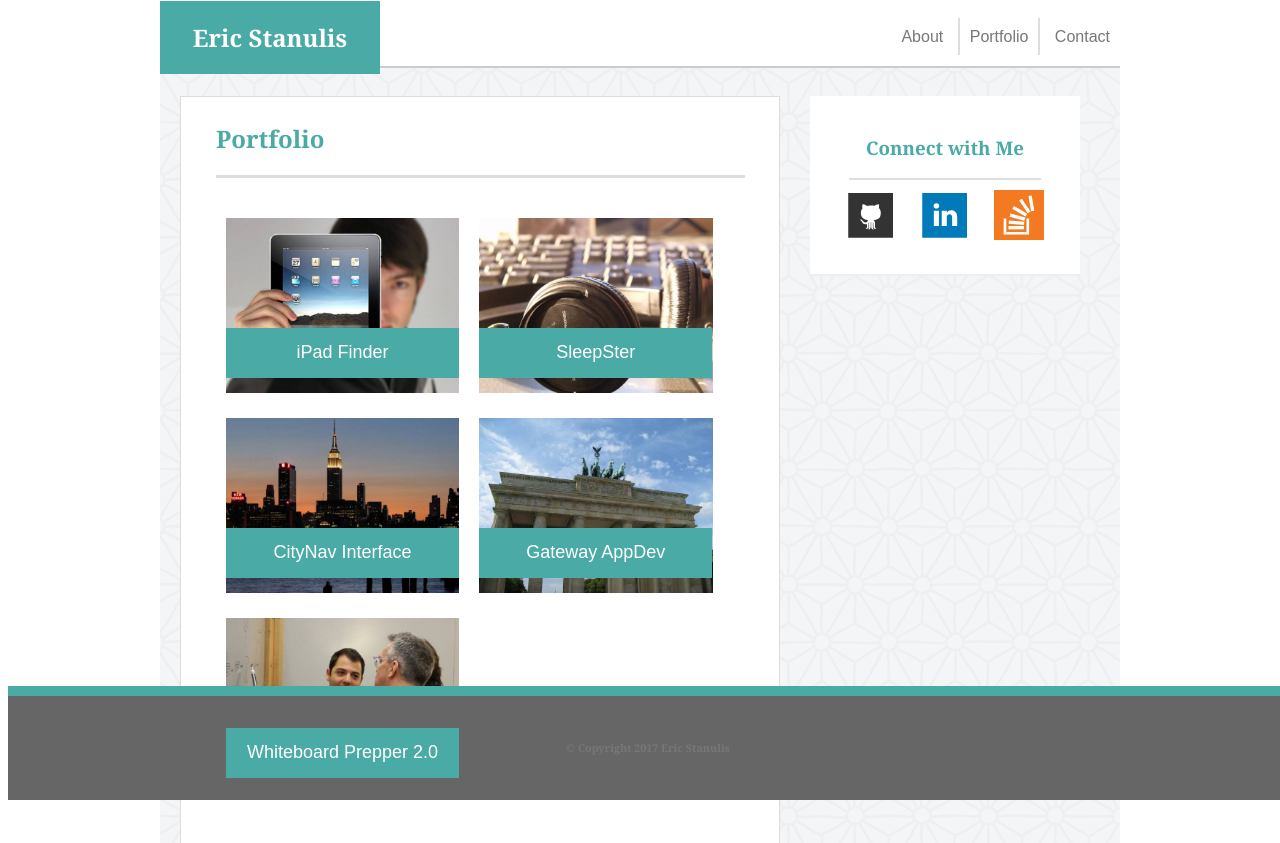
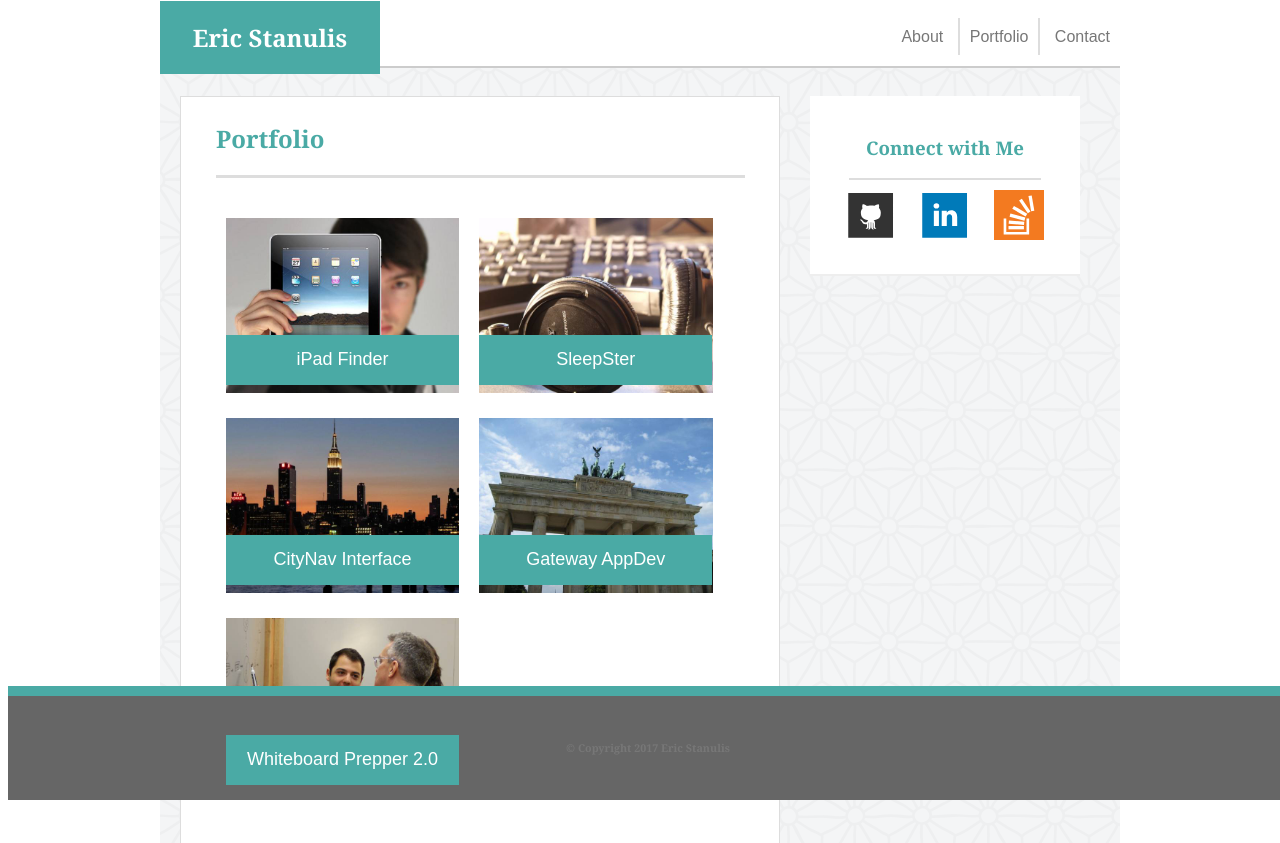
Before and after one commit to FelixSolon/Basic-Portfolio, a plain HTML site: page portfolio.html in a window 1280 px wide. Shown: the top 843 px of the page. Drawn offline with Linux system fonts and the light colour scheme.

Commit message:
Finalizing Portfolio for real.

```diff
--- a/assets/css/style.css
+++ b/assets/css/style.css
@@ -1,3 +1,12 @@
+/*In a perfect world, I'd probably
+split this out into a few different CSS
+files to make it easier to manage.
+Probably into different folders for page-
+specific styles, like for the form, and
+break it down into IDs, classes, and element
+especially once a site gets larger. I'm sorta
+out of time though :-( */
+
 * {
   -webkit-box-sizing: border-box;
      -moz-box-sizing: border-box;
@@ -184,7 +193,7 @@ a {
 .portfolioText {
 	position: absolute;
 	left: 0px;
-	top: 110px;
+	top: 117px;
 	background-color: #4aaaa5;
 	z-index: 1;
 	width: 233px;
--- a/portfolio.html
+++ b/portfolio.html
@@ -20,25 +20,27 @@
 			<article id="aboutMe">
 				<div id="aboutMeBorder"><h1>Portfolio</h1></div>
 				<div class="portfolioDiv">
-					<img src="assets/images/ipad.jpg" alt="My First Project" class="portfolioImage"/>
-					<figcaption class=portfolioText>iPad Finder</figcaption>
+					<a href="http://www.ask.com/web?q=placeholder&o=0&qo=homepageSearchBox" target="_blank"><img src="assets/images/ipad.jpg" alt="My First Project" class="portfolioImage" href="https://www.apple.com/ios/app-store/"/>
+					<figcaption class=portfolioText>iPad Finder</figcaption></a>
 				</div>
 
 				<div class="portfolioDiv">
-					<img src="assets/images/headphones.jpg" alt="My First Project" class="portfolioImage"/>
-					<figcaption class=portfolioText>SleepSter</figcaption>
+					<a href="https://www.google.com/search?q=placeholder&oq=placeholder&aqs=chrome.0.0l6.5545j0j4&sourceid=chrome&ie=UTF-8" target="_blank"><img src="assets/images/headphones.jpg" alt="My First Project" class="portfolioImage"/>
+					<figcaption class=portfolioText>SleepSter</figcaption></a>
 				</div>
 				<div class="portfolioDiv">
-					<img src="assets/images/city.jpg" alt="My First Project" class="portfolioImage"/>
-					<figcaption class=portfolioText>CityNav Interface</figcaption>
+					<a href="http://www.bing.com/search?q=placeholder&qs=n&form=QBLH&sp=-1&pq=placeholder&sc=8-9&sk=&cvid=3749DE999D2B483B8EC6DDB58C245BD4" target="_blank"><img src="assets/images/city.jpg" alt="My First Project" class="portfolioImage"/>
+					<figcaption class=portfolioText>CityNav Interface</figcaption></a>
 				</div>
 				<div class="portfolioDiv">
-					<img src="assets/images/gate.jpg" alt="My First Project" class="portfolioImage"/>
-					<figcaption class=portfolioText>Gateway AppDev</figcaption>
+					<a href="https://duckduckgo.com/?q=placeholder&t=hq&ia=web" target="_blank"><img src="assets/images/gate.jpg" alt="My First Project" class="portfolioImage"/>
+					<figcaption class=portfolioText>Gateway AppDev</figcaption></a>
 				</div>
 				<div class="portfolioDiv">
+					<a href="https://search.yahoo.com/search;_ylc=X3oDMTFiN25laTRvBF9TAzIwMjM1MzgwNzUEaXRjAzEEc2VjA3NyY2hfcWEEc2xrA3NyY2h3ZWI-?p=placeholder&fr=yfp-t&fp=1&toggle=1&cop=mss&ei=UTF-8" target="_blank">
+					<!--That was a weirdly long link-->
 					<img src="assets/images/whiteboard.jpg" alt="My First Project" class="portfolioImage"/>
-					<figcaption class=portfolioText>Whiteboard Prepper 2.0</figcaption>
+					<figcaption class=portfolioText>Whiteboard Prepper 2.0</figcaption></a>
 				</div>
 			</article>
 
```
